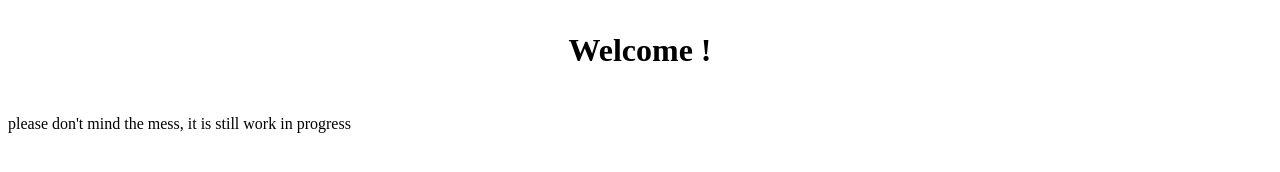
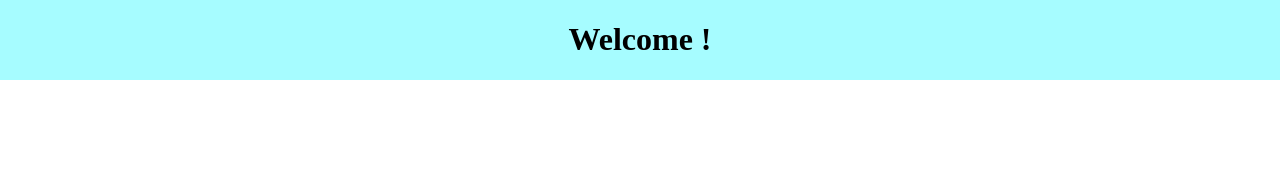
Before and after one commit to Gabri6/Gabri6.github.io, a plain HTML site: page index.html in a window 1280 px wide. Drawn offline with Linux system fonts and the light colour scheme.

Commit message:
change the css of the header

```diff
--- a/index.html
+++ b/index.html
@@ -1,7 +1,6 @@
 <!DOCTYPE html>
-<html>
+<html lang>
     <head>
-        <!-- En tête: n'est pas vraiment display mais il le faut pour que ça marche-->
         <meta charset="utf-8" />
         <link rel="stylesheet" href="style_main_page.css" />
         <title>Gabriel LUCAS</title>
--- a/style_main_page.css
+++ b/style_main_page.css
@@ -1,10 +1,11 @@
 header
 {
     text-align:center;
-    padding-left: 20px;
-    padding-right: 20px;
-    padding-top: 3px;
-    padding-bottom: 8px;
+    position: absolute;
+    background-color: rgb(166, 252, 255);
+    width: 100vw;
+    top: 0%;
+    left: 0%;
 }
 
 h1
```
